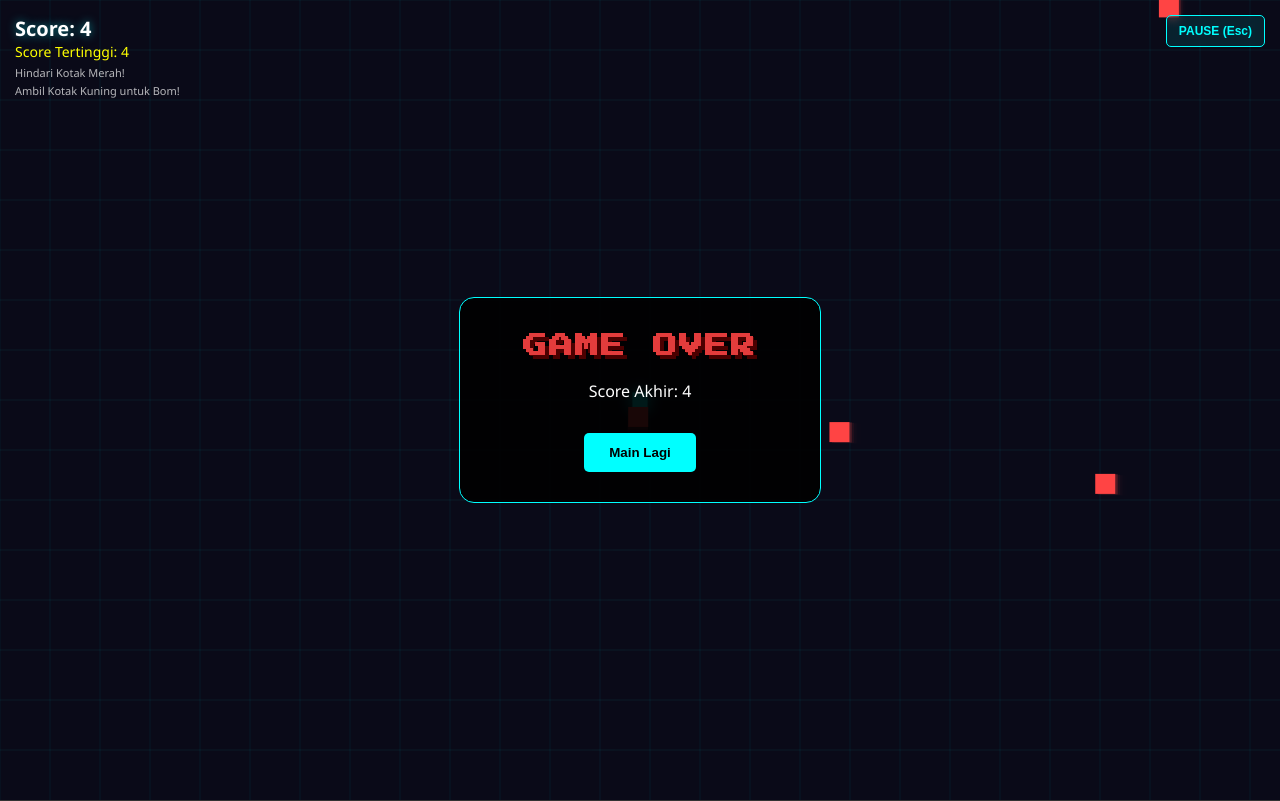
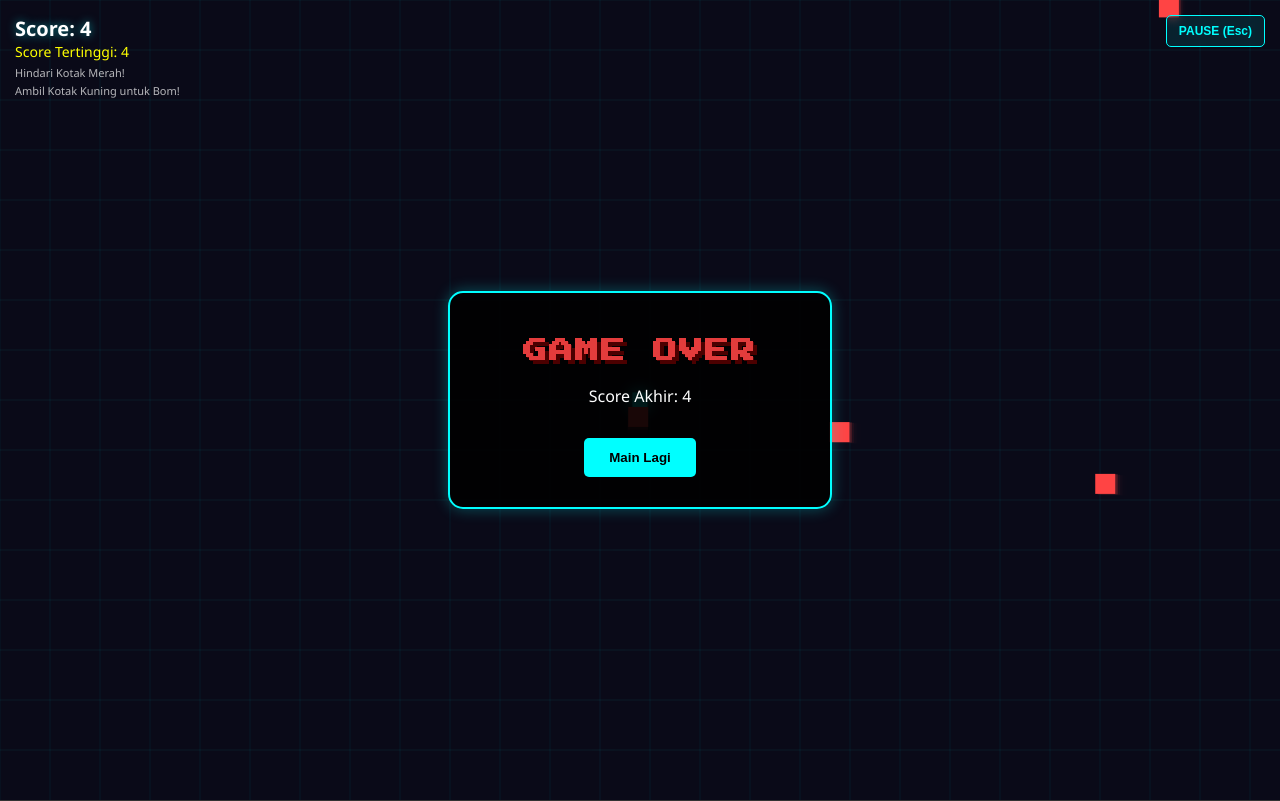
Before and after one commit to Sasaipul/jari, a plain HTML site: page index.html in a window 1280 px wide. Drawn offline with Linux system fonts and the light colour scheme.

Commit message:
index.html

```diff
--- a/index.html
+++ b/index.html
@@ -34,12 +34,24 @@
         canvas { border: 1px solid #333; cursor: none; display: block; }
 
         #msg {
-            position: absolute; text-align: center; display: none;
-            background: rgba(0, 0, 0, 0.9); padding: 30px;
-            border-radius: 15px; border: 1px solid #00ffff; z-index: 200;
-            width: 80%; max-width: 300px;
+            position: absolute;
+            text-align: center;
+            display: none;
+            background: rgba(0, 0, 0, 0.9);
+            padding: 30px;
+            border-radius: 15px;
+
+            /* Ganti border biasa dengan ini */
+            border: 2px solid #00ffff;
+            box-shadow: 0 0 15px rgba(0, 255, 255, 0.3); /* Menambah ketegasan garis */
+
+            z-index: 200;
+            width: 85%; /* Sedikit diperlebar agar aman */
+            max-width: 320px;
         }
+
         #msg h1 {
+            margin-top: 10px !important;
             font-family: 'Press Start 2P', cursive;
             font-size: 24px; /* Pixel font biasanya terlihat bagus di ukuran ini */
             letter-spacing: 2px;
@@ -331,6 +343,12 @@
     function endGame() {
         gameOver = true;
         msg.style.display = 'block';
+
+        // Memastikan pop-up benar-benar di tengah layar secara vertikal
+        const rect = msg.getBoundingClientRect();
+        msg.style.top = (window.innerHeight / 2 - rect.height / 2) + "px";
+        msg.style.left = (window.innerWidth / 2 - rect.width / 2) + "px";
+
         finalScoreEl.innerText = score;
         if (score > highScore) {
             highScore = score;
```
